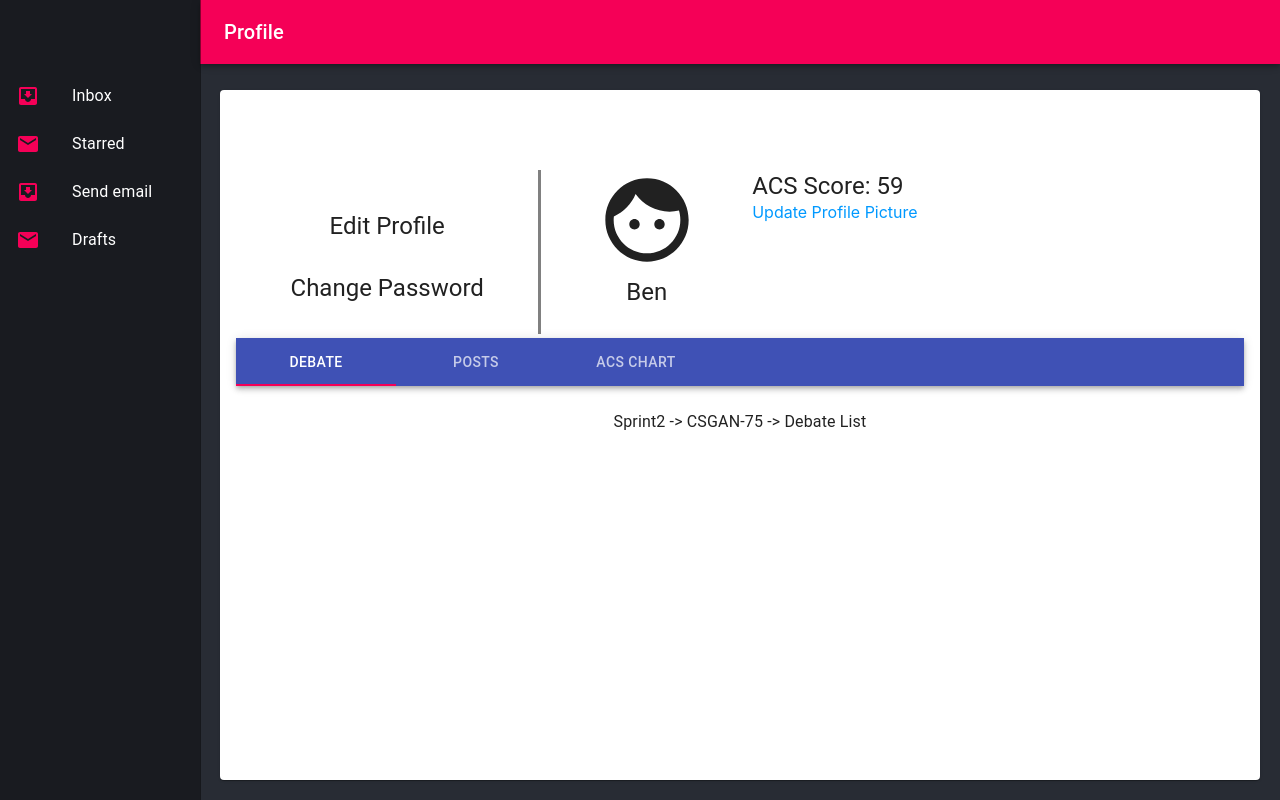
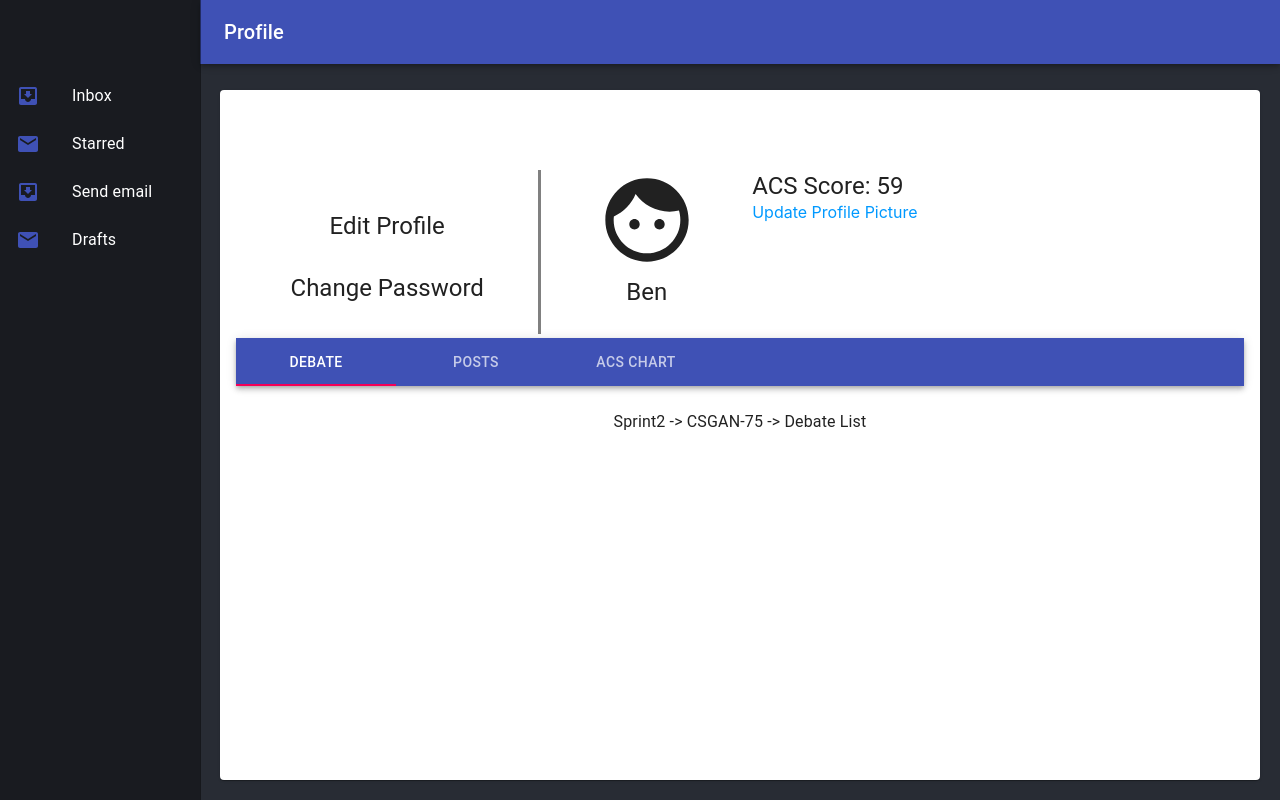
Before and after one commit to sashavoit-zz/SportsCred, a React (Create React App) app in the folder front-end/: page /profile in a window 1280 px wide. Built offline with nearby package versions, Linux system fonts and the light colour scheme.

Commit message:
change the sidebar color to primary

```diff
--- a/front-end/src/components/SideBar/SideBar.js
+++ b/front-end/src/components/SideBar/SideBar.js
@@ -55,7 +55,7 @@ function SideBar(props) {
         {["Inbox", "Starred", "Send email", "Drafts"].map((text, index) => (
           <ListItem button key={text}>
             <ListItemIcon>
-              {index % 2 === 0 ? <InboxIcon color="secondary" /> : <MailIcon color="secondary" />}
+              {index % 2 === 0 ? <InboxIcon color="primary" /> : <MailIcon color="primary" />}
             </ListItemIcon>
             <ListItemText primary={text} />
           </ListItem>
@@ -66,7 +66,7 @@ function SideBar(props) {
 
   return (
     <div className={classes.root}>
-      <AppBar position="fixed" color="secondary" className={classes.appBar}>
+      <AppBar position="fixed" color="primary" className={classes.appBar}>
         <Toolbar>
           <Typography variant="h6" noWrap>
             {page}
```
